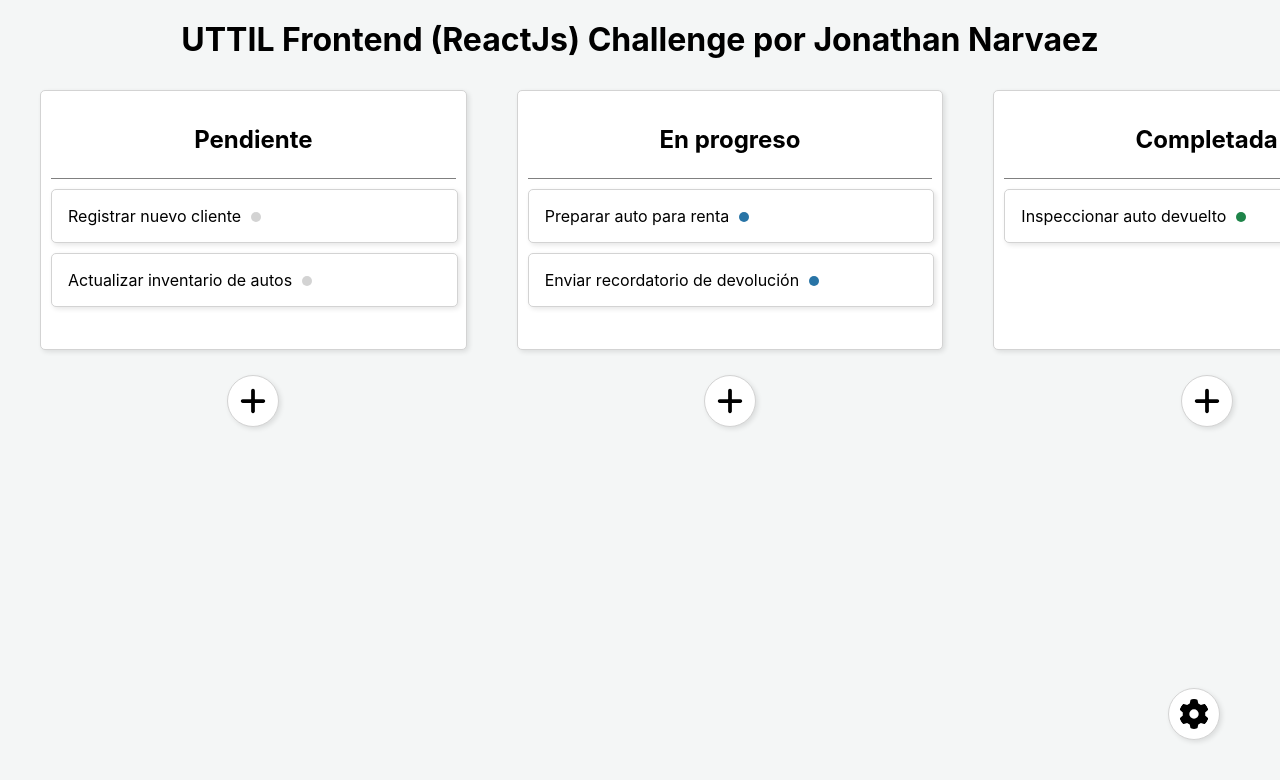
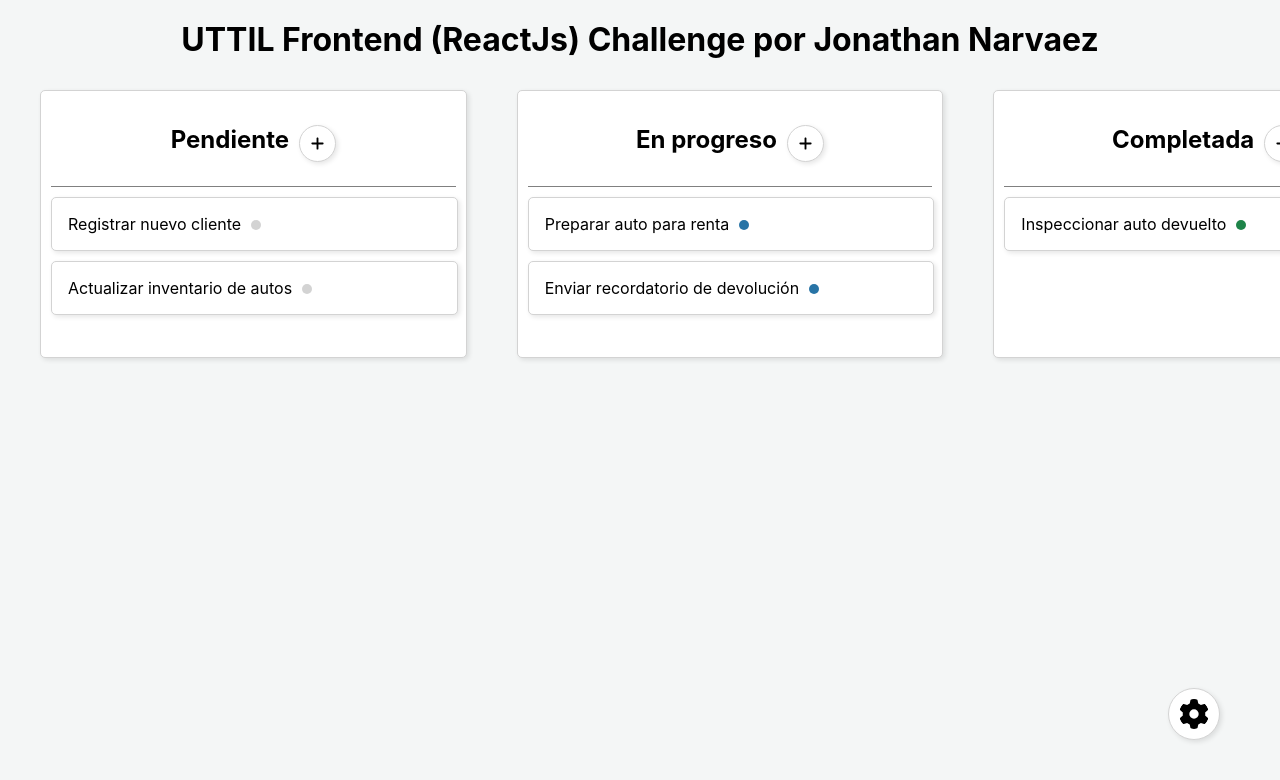
Before and after one commit to Naramatsu/uttil-challenge, a React (Create React App) app: page / in a window 1280 px wide. Shown: the top 780 px of the page. Built offline with nearby package versions, Linux system fonts and the light colour scheme.

Commit message:
improving column styles

```diff
--- a/src/components/Column/Column.jsx
+++ b/src/components/Column/Column.jsx
@@ -15,7 +15,13 @@ const Column = ({ column }) => {
       <Droppable droppableId={id}>
         {(provided) => (
           <section className="column-container">
-            <h2>{label}</h2>
+            <h2>
+              {label}
+              <FaPlus
+                className="btn-add"
+                onClick={() => setIsModalVisible(true)}
+              />
+            </h2>
             <section
               className="task-container"
               {...provided.droppableProps}
@@ -35,7 +41,6 @@ const Column = ({ column }) => {
           </section>
         )}
       </Droppable>
-      <FaPlus className="btn-add" onClick={() => setIsModalVisible(true)} />
       {isModalVisible && (
         <ModalCreateTask
           column={id}
--- a/src/components/Column/Column.style.scss
+++ b/src/components/Column/Column.style.scss
@@ -4,6 +4,7 @@
   position: relative;
 
   h2 {
+    @include flexRow;
     background: #fff;
     position: sticky;
     top: 0px;
@@ -12,13 +13,12 @@
     padding: 1em;
     border-bottom: solid 1px gray;
     margin-bottom: 10px;
+    align-items: stretch;
   }
 
   .btn-add {
     cursor: pointer;
-    font-size: 30px;
-    margin-top: 15px;
-
+    font-size: 15px;
     background-color: $bg-card;
     border-radius: 50%;
     box-shadow: $box-shadow;
```
